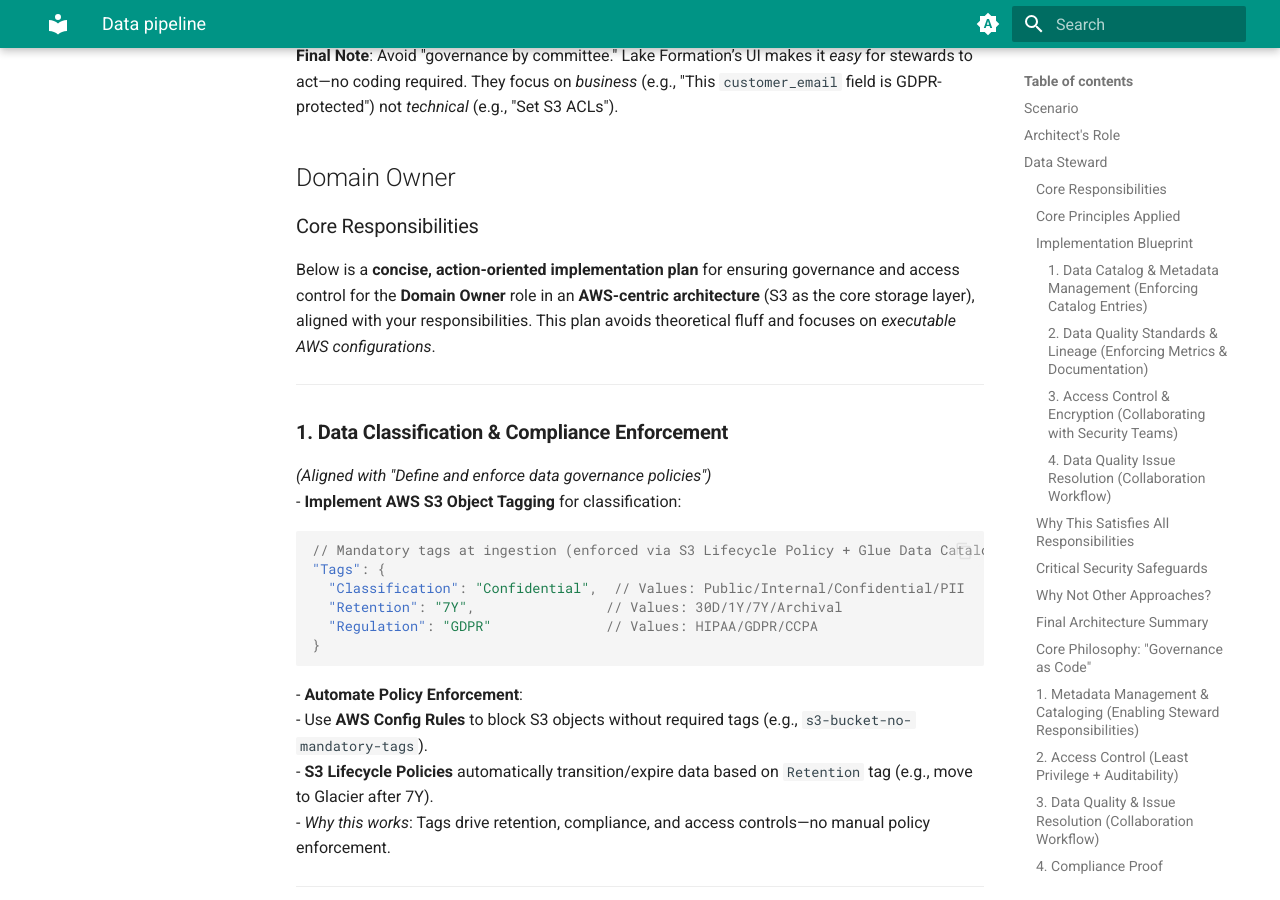
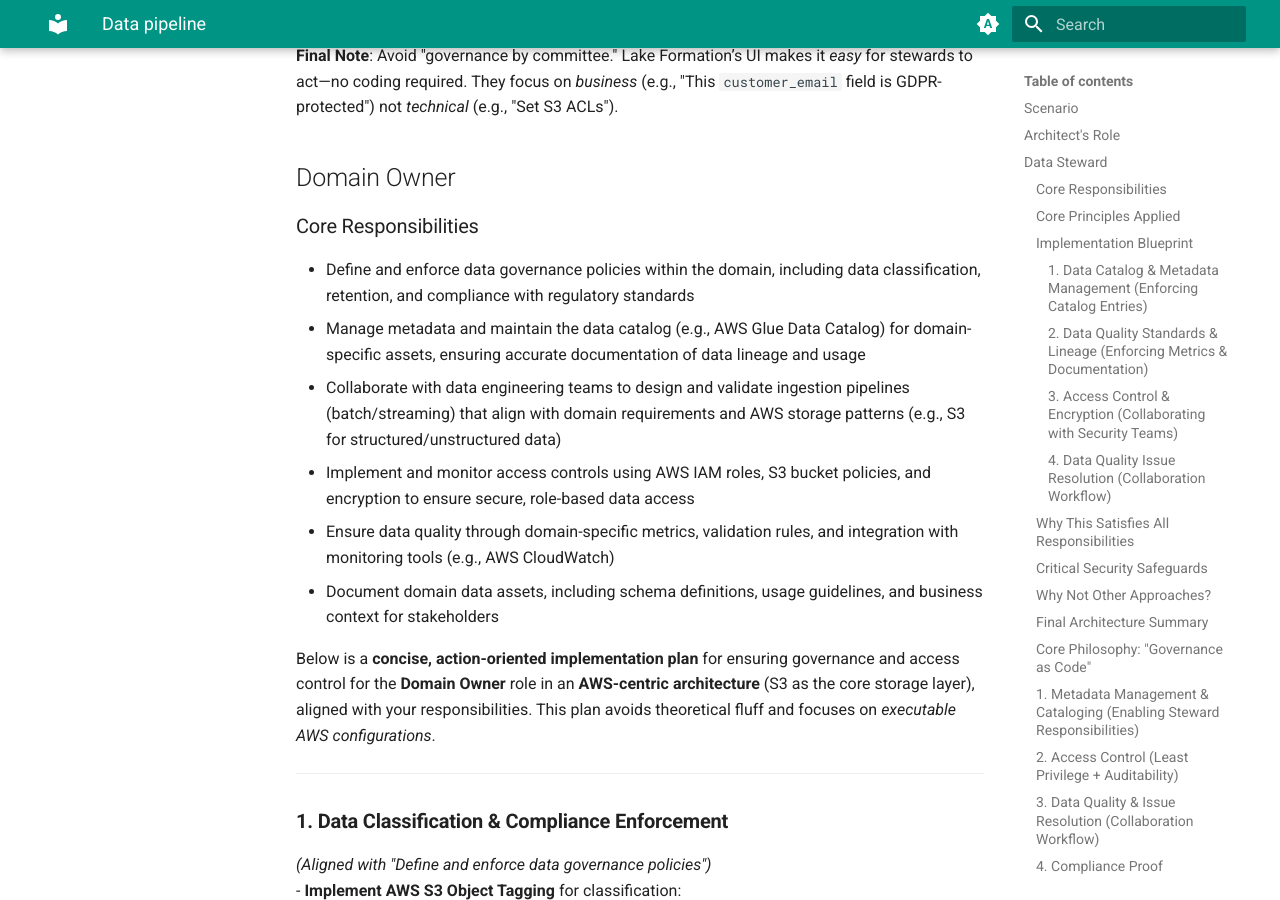
Before and after one commit to hafizur-rahman/hafizur-rahman.github.io, an MkDocs documentation site: the page built from docs/posts/data-pipeline.md, in a window 1280 px wide and 900 px high, scrolled down 8770 px. Built offline with MkDocs 1.6.1 and Material for MkDocs 9.7.7, drawn with Linux system fonts in a browser that asks for light colours; some of the changed text lies outside the part shown.

Commit message:
Updated post

```diff
--- a/docs/posts/data-pipeline.md
+++ b/docs/posts/data-pipeline.md
@@ -204,6 +204,13 @@
 
 ## Domain Owner
 ### Core Responsibilities
+* Define and enforce data governance policies within the domain, including data classification, retention, and compliance with regulatory standards
+* Manage metadata and maintain the data catalog (e.g., AWS Glue Data Catalog) for domain-specific assets, ensuring accurate documentation of data lineage and usage
+* Collaborate with data engineering teams to design and validate ingestion pipelines (batch/streaming) that align with domain requirements and AWS storage patterns (e.g., S3 for structured/unstructured data)
+* Implement and monitor access controls using AWS IAM roles, S3 bucket policies, and encryption to ensure secure, role-based data access
+* Ensure data quality through domain-specific metrics, validation rules, and integration with monitoring tools (e.g., AWS CloudWatch)
+* Document domain data assets, including schema definitions, usage guidelines, and business context for stakeholders
+
 Below is a **concise, action-oriented implementation plan** for ensuring governance and access control for the **Domain Owner** role in an **AWS-centric architecture** (S3 as the core storage layer), aligned with your responsibilities. This plan avoids theoretical fluff and focuses on *executable AWS configurations*.
 
 ---
@@ -259,9 +266,11 @@
 ---
 
 ### **3. Access Control (Least Privilege + Auditability)**
+
 *(Aligned with "Implement and monitor access controls")*
-| **Control**                | **AWS Implementation**                                                                 | **Domain Owner Action**                                  |
-|----------------------------|--------------------------------------------------------------------------------------|----------------------------------------------------------|
+
+| **Control**  | **AWS Implementation**    | **Domain Owner Action**  |
+|----------------------------|-------------------------------|--------------------------|
 | **Least-Privilege Access** | **IAM Roles** (e.g., `domain-data-reader`) + **S3 Bucket Policies** (deny all except via IAM) | *Define roles in AWS IAM* (e.g., `finance-domain-reader`) with S3 permissions scoped to `s3:ListBucket` on `s3://domain-bucket/finance/` |
 | **Encryption**             | **S3 SSE-KMS** (Customer-managed keys in AWS KMS) + **TLS 1.2+** for data in transit | *Require KMS key policies* to restrict key usage to domain IAM roles only |
 | **Audit & Monitoring**     | **AWS CloudTrail** (log all S3/IAM actions) + **CloudWatch Alerts** for policy changes | *Set up CloudWatch alarms*: `New IAM role created`, `S3 bucket policy modified` |
@@ -329,6 +338,11 @@
 
 ## Data Engineer
 ### Core Responsibilities
+* Design and implement data storage solutions (e.g., AWS S3) for structured and unstructured data
+* Develop and maintain batch and streaming data ingestion pipelines
+* Implement metadata management and data cataloging (e.g., AWS Glue Data Catalog)
+* Enforce data governance policies, access controls, and security protocols (encryption, IAM roles)'
+
 Here's a precise, implementation-focused strategy for ensuring governance and access control **specifically for the Data Engineer role** in an AWS environment, aligned with their responsibilities and AWS best practices:
 
 ---
@@ -446,6 +460,13 @@
 
 ## Analyst
 ### Core Responsibilities
+* Utilize data catalog to discover, understand, and access structured/unstructured datasets
+* Perform exploratory data analysis (EDA) and generate insights from centralized data repository
+* Ensure compliance with data governance policies and access controls during data usage
+* Collaborate with data engineers to refine data requirements and quality for analytics
+* Validate data quality, accuracy, and relevance for analytical use cases
+* Create and maintain reports, dashboards, and visualizations to support business decisions
+
 Here's a precise, actionable governance and access control strategy for the **Analyst** role, aligned with AWS best practices and designed to enforce security *while enabling productivity*. I'll map each responsibility to specific controls:
 
 ---
@@ -544,6 +565,13 @@
 
 ## Data Scientists
 ### Core Responsibilities
+* Analyze structured and unstructured data stored in centralized repositories (e.g., AWS S3, Azure Data Lake) to derive actionable insights for business decisions
+* Develop, train, and deploy machine learning models using AWS AI/ML services (e.g., SageMaker) leveraging curated datasets from the data catalog
+* Collaborate with data engineers to refine data pipelines and ensure data quality for model training
+* Utilize metadata and data catalog to discover, understand, and validate data sources while adhering to governance policies
+* Ensure compliance with data governance frameworks and access controls when processing sensitive or regulated data
+* Document model performance metrics, limitations, and business impact for cross-functional stakeholders
+
 To ensure robust governance and access control for **Data Scientists** in a centralized AWS environment (S3/Data Lake), implement a **multi-layered, policy-driven approach** that aligns with their responsibilities while enforcing security, compliance, and data lineage. Below is a precise, actionable solution leveraging AWS-native services:
 
 ---
@@ -640,6 +668,14 @@
 
 ## DevOps Engineer
 ### Core Responsibilities
+* Automate infrastructure deployment for AWS S3 and Data Lake using Infrastructure as Code (IaC) tools
+* Implement CI/CD pipelines for data ingestion and processing workflows
+* Enforce security and access controls through IAM policies, encryption, and S3 bucket configurations
+* Monitor system performance and pipeline execution using AWS CloudWatch and logging services
+* Configure S3 lifecycle policies to optimize storage costs and ensure compliance
+* Design and maintain scalable, high-availability data storage architecture across AWS regions
+* Provision and manage infrastructure for metadata management tools like AWS Glue Data Catalog
+
 Here's a precise, actionable governance and access control strategy for the **DevOps Engineer role**, mapped directly to their responsibilities and AWS best practices. This ensures **enforcement via IaC** (not manual configuration) and aligns with enterprise data governance standards:
 
 ---
@@ -838,6 +874,16 @@
 
 ## Security Auditor
 ### Core Responsibilities
+* Audit AWS S3 bucket policies, encryption settings, and access controls to ensure compliance with security policies
+* Verify IAM roles and permissions adhere to the principle of least privilege
+* Validate encryption of data at rest (S3 SSE-KMS) and in transit (TLS)
+* Review CloudTrail logs and S3 access logs for unauthorized access attempts
+* Ensure data classification metadata aligns with access control policies for sensitive data
+* Confirm compliance with regulatory standards (e.g., GDPR, HIPAA) through security audits
+* Assess third-party integrations and data sharing protocols for security risks
+* Conduct periodic security audits and provide actionable recommendations for remediation
+* Verify data masking and anonymization practices for personally identifiable information (PII) in analytics pipelines
+
 Below is a precise, actionable framework for **ensuring governance and access control** specifically for the **Security Auditor role** in an AWS S3-based centralized data repository, aligned with all listed responsibilities. This leverages AWS-native services and best practices to automate, validate, and audit compliance.
 
 ---
@@ -980,6 +1026,13 @@
 
 ## External Partner
 ### Core Responsibilities
+* Comply with enterprise data governance policies, including data classification, retention, and handling protocols
+* Securely ingest data via AWS S3 using encryption (in transit and at rest) and approved IAM roles
+* Apply enterprise-standard metadata tags and documentation to all data assets submitted
+* Adhere to enterprise-defined ingestion methods (batch/streaming) for data transfer
+* Ensure data is not processed or stored outside approved AWS services
+* Participate in security audits and provide necessary documentation as required
+
 To ensure robust governance and access control for the **External Partner** role while meeting all responsibilities in the scenario, implement the following **AWS-native, zero-trust security controls**:
 
 ---
```
